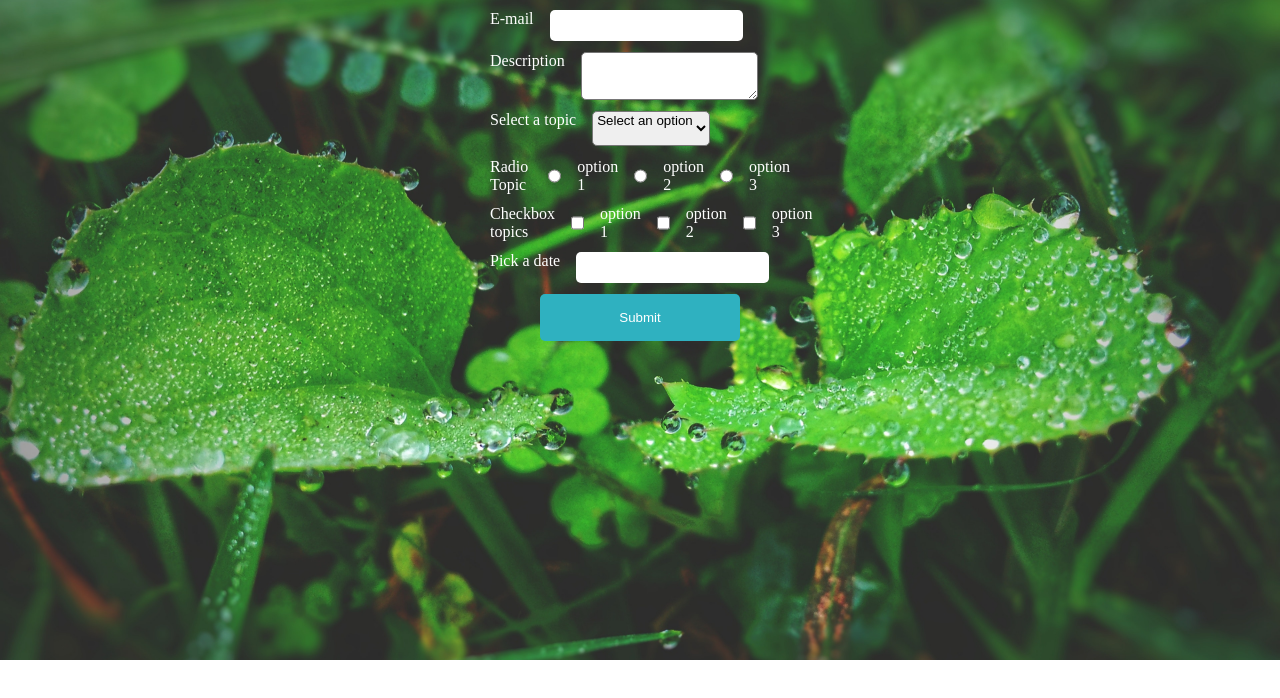
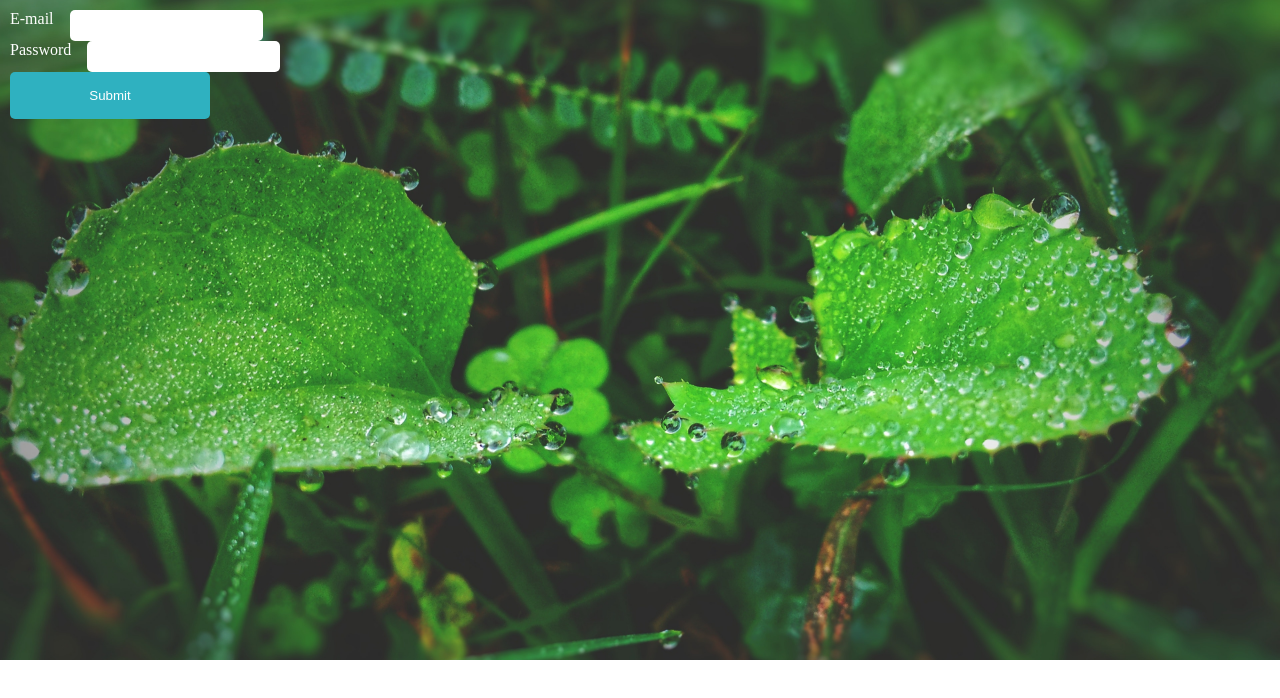
Before and after one commit to Alireza-hajizaki/Profissional-Form-With-Formik, a React (Create React App) app: page / in a window 1280 px wide. Shown: the top 698 px of the page. Built offline with nearby package versions, Linux system fonts and the light colour scheme.

Commit message:
login form created

```diff
--- a/src/App.js
+++ b/src/App.js
@@ -1,12 +1,14 @@
 import './App.css';
 import FormikContainer from './components/FormikContainer';
-// import FormikForm from './components/FormikForm';
+import RegistrationForm from './components/RegistrationForm';
+import LoginForm from './components/LoginForm';
 
 function App() {
   return (
     <div className="app">
-      {/* <FormikForm/> */}
-      <FormikContainer/>
+      {/* <FormikContainer/> */}
+      <LoginForm/>
+      {/* <RegistrationForm/> */}
     </div>
   );
 }
--- a/src/components/FormikContainer.js
+++ b/src/components/FormikContainer.js
@@ -36,8 +36,8 @@
     description: Yup.string().required("Required"),
     selectOption: Yup.string().required("Required"),
     radioOption: Yup.string().required("Required"),
-    checkboxOption: Yup.array().required('Required'),
-    birthDate: Yup.string().required('Required')
+    checkboxOption: Yup.array().required("Required"),
+    birthDate: Yup.string().required('Required').nullable()
   });
   const onSubmit = (values) => console.log("Form_Data :", values);
   return (
--- /dev/null
+++ b/src/components/LoginForm.js
@@ -0,0 +1,48 @@
+import { Formik, Form } from "formik";
+import * as Yup from "yup";
+import FormikControl from "./FormikControl";
+
+function LoginForm() {
+
+    const initialValues = {
+        email:'',
+        password:''
+    }
+
+    const validationSchema = Yup.object({
+        email : Yup.string().email('Invalid email format').required('Requiers'),
+        password: Yup.string().required('Required')
+    })
+
+    const onSubmit = values => {
+        console.log('Form data: ', values)
+    }
+
+  return (
+    <Formik initialValues={initialValues} validationSchema={validationSchema} onSubmit={onSubmit}>
+        {
+            formik => {
+                return (
+                    <Form>
+                        <FormikControl
+                        control='input'
+                        name='email'
+                        type="email"
+                        label='E-mail'
+                        />
+                        <FormikControl
+                        control='input'
+                        name='password'
+                        type='password'
+                        label='Password'
+                        />
+                        <button type="submit" disabled={!formik.isValid}>Submit</button>
+                    </Form>
+                )
+            }
+        }
+    </Formik>
+  )
+}
+
+export default LoginForm
```
Also changed, not shown: src/components/RegistrationForm.js (added).
